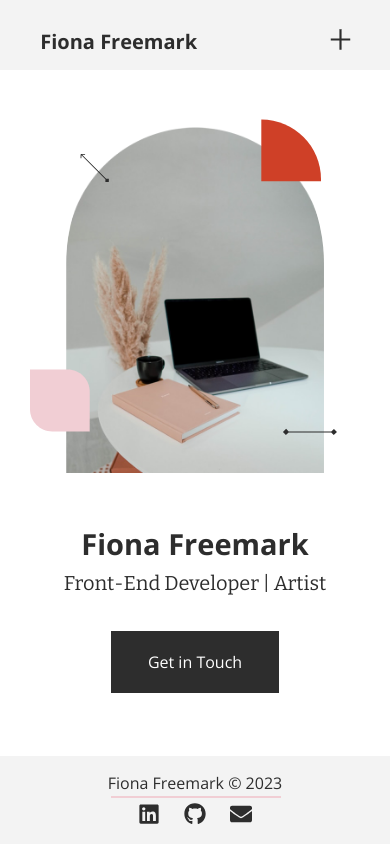
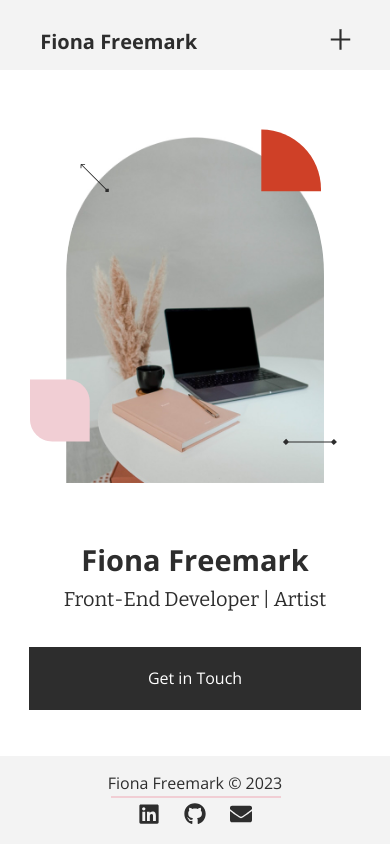
Before and after one commit to fionafreemark/freemark.dev, a React (Create React App) app: page / in a window 390 px wide. Built offline with nearby package versions, Linux system fonts and the light colour scheme.

Commit message:
added background colour to main, removed some bottom padding on home page

```diff
--- a/src/Pages/Home.js
+++ b/src/Pages/Home.js
@@ -3,7 +3,7 @@ import { Link } from "react-router-dom";
 // Pages
 import Contact from '../Pages/Contact';
 // Assets
-import DesktopView from "../assets/desktop-view-by-covene.webp";
+import DesktopView from "../assets/desktop-view-by-covene.jpg";
 import Pie from "../assets/shapes/quarter-circle-shape-red.svg";
 import SoftSquare from "../assets/shapes/curve-shape-light-pink.svg";
 import ArrowSquarePoint from "../assets/shapes/arrow-square-point.svg";
--- a/src/sass/partials/_global.scss
+++ b/src/sass/partials/_global.scss
@@ -37,6 +37,10 @@ img {
 	max-width: 1200px;
 	width: 85%;
 	margin: 0 auto;
+}
+
+main {
+	background-color: $white;
 }
 
 html {
--- a/src/sass/partials/media-queries/_media-queries.scss
+++ b/src/sass/partials/media-queries/_media-queries.scss
@@ -171,7 +171,7 @@
   }
 
   .home-section {
-    padding: 20% 0 12%;
+    padding: 19% 0 6%;
   }
 
   .heading-cont {
@@ -192,6 +192,7 @@
 
   .heading-cont {
     order: 2;
+
   }
 
   .home-pie {
@@ -396,6 +397,8 @@
 
     a.link-outline {
       font-size: $fs-default;
+      width: 100%;
+      text-align: center;
     }
 
   }
--- a/src/sass/partials/pages/_home.scss
+++ b/src/sass/partials/pages/_home.scss
@@ -8,7 +8,7 @@
   flex-wrap: wrap;
   justify-content: space-between;
   min-height: calc(100vh - 55px);
-  padding: 10% 0;
+  padding: 10% 0 5% 0;
   background-color: $white;
 
   h2 {
```
Also changed, not shown: src/assets/desktop-view-by-covene.jpg (added).
